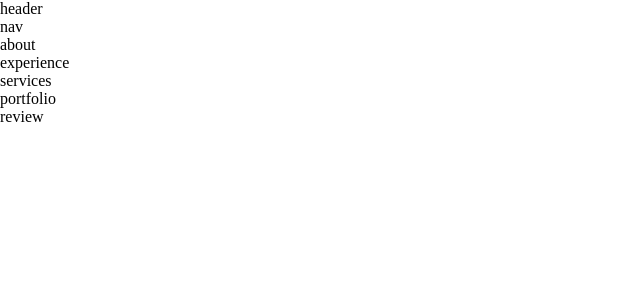
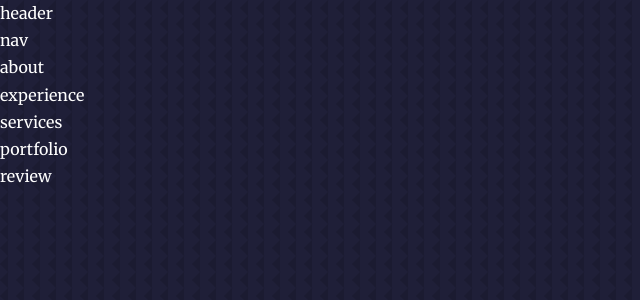
Before and after one commit to akinolapo/akinolapo-react, a React (Create React App) app: page / in a window 1280 px wide. Shown: the top 300 px of the page, without its empty margins (0-640 px from the left). Built offline with nearby package versions, Linux system fonts and the light colour scheme.

Commit message:
general styling

```diff
--- a/src/index.css
+++ b/src/index.css
@@ -1,3 +1,5 @@
+@import url('https://fonts.googleapis.com/css2?family=Merriweather:wght@300;400;700;900&display=swap');
+
 *{
     margin: 0;
     padding: 0;
@@ -15,4 +17,99 @@
     --color-primary-variant: rgba(77, 181, 255, 0.4);
     --color-white: #fff;
     --color-light: rgba(255, 255, 255, 0.6);
+
+    --container-width-lg: 75%;
+    --container-width-md: 86%;
+    --container-width-ms: 90%;
+    --trasistion: all 400ms ease;
+
 }
+
+
+html{
+    scroll-behavior: smooth;
+}
+
+::-webkit-scrollbar{
+    display: none;
+}
+
+body{
+    font-family: 'Merriweather', serif;
+    background: var(--color-bg);
+    color: var(--color-white);
+    line-height: 1.7;
+    background-image: url(../src/assets/bg-texture.png);
+}
+
+/*======================== GENEARL STYLES ========================*/
+.container{
+    width: var(--container-width-lg);
+    margin: 0 auto;
+}
+h1,
+h2,
+h3,
+h4,
+h5{
+    font-weight: 500;
+}
+
+h1{
+    font-size: 2.5rem;
+}
+
+section{
+    margin-top: 8rem;
+}
+
+section > h2, section > h5{
+    text-align: center;
+    color: var(--color-light);
+}
+
+section > h2{
+    color: var(--color-primary);
+    margin-bottom: 3rem;
+}
+
+.text-light{
+    color: var(--color-light);
+}
+
+a{
+    color: var(--color-primary);
+    transition: var(--trasistion);
+}
+
+a:hover{
+    color: var(--color-white);
+}
+
+.btn{
+    width: max-content;
+    display: inline-block;
+    color: var(--color-primary);
+    padding: 0.7rem 1.2rem;
+    border-radius: 0.4rem;
+    cursor: pointer;
+    border: 1px solid var(--color-primary);
+    transition: var(--trasistion);
+}
+
+.btn:hover{
+    background: var(--color-white);
+    color: var(--color-bg);
+    border-color: transparent;
+}
+
+.btn-primary{
+    background: var(--color-primary);
+    color: var(--color-bg);
+}
+
+img{
+    display: block;
+    width: 100%;
+    object-fit: cover;
+}
```
